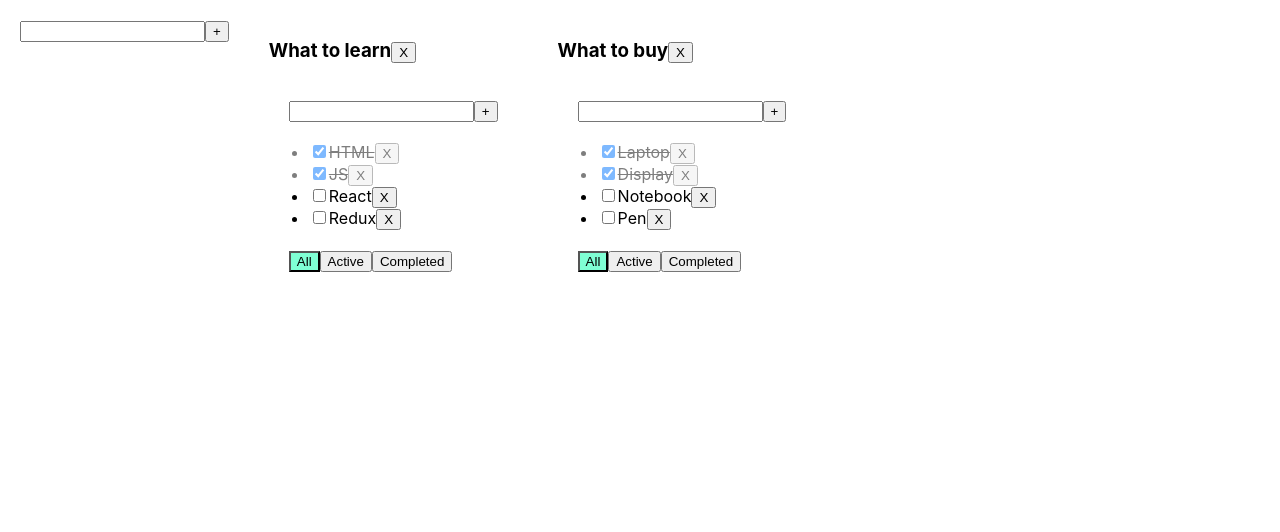
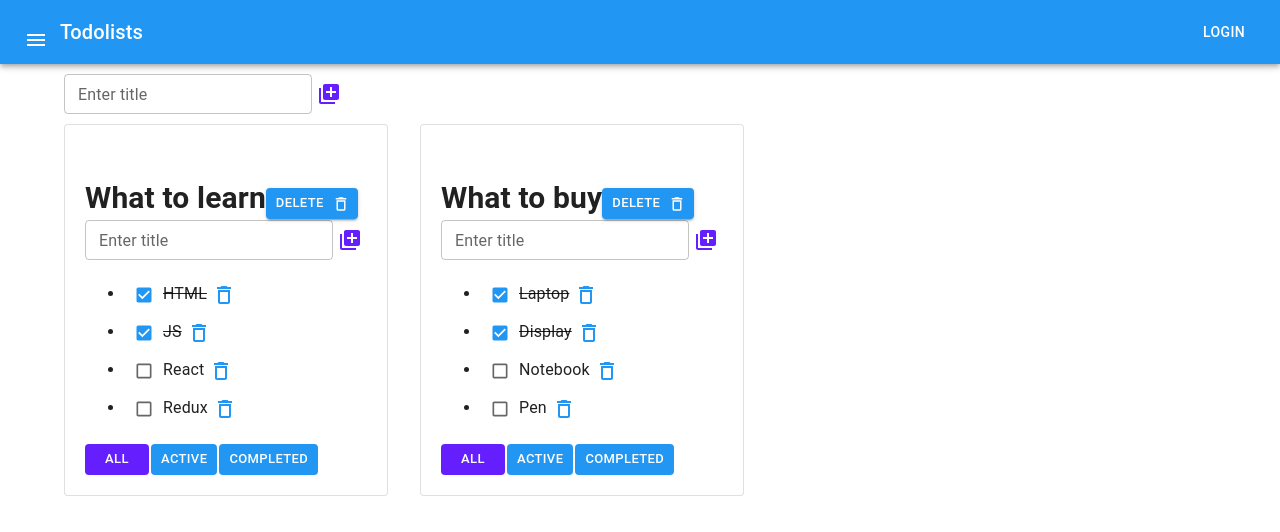
Before and after one commit to wrunika/my-todolist, a React (Create React App) app: page / in a window 1280 px wide. Shown: the top 532 px of the page. Built offline with nearby package versions, Linux system fonts and the light colour scheme.

Commit message:
feat: seventh lesson (add Material UI)

```diff
--- a/package.json
+++ b/package.json
@@ -3,6 +3,10 @@
   "version": "0.1.0",
   "private": true,
   "dependencies": {
+    "@emotion/react": "^11.10.6",
+    "@emotion/styled": "^11.10.6",
+    "@mui/icons-material": "^5.11.11",
+    "@mui/material": "^5.11.15",
     "@testing-library/jest-dom": "^5.14.1",
     "@testing-library/react": "^13.0.0",
     "@testing-library/user-event": "^13.2.1",
--- a/src/AddItemForm.tsx
+++ b/src/AddItemForm.tsx
@@ -1,7 +1,9 @@
 import React, {ChangeEvent, KeyboardEvent, useState} from 'react';
+import {IconButton, TextField} from "@mui/material";
+import LibraryAddIcon from '@mui/icons-material/LibraryAdd';
 
 export type AddItemFormPropsType = {
-    addNewForm: (newTitle: string)=>void
+    addNewForm: (newTitle: string) => void
 }
 export const AddItemForm = (props: AddItemFormPropsType) => {
     const [newTitle, setNewTitle] = useState('');
@@ -20,11 +22,25 @@ export const AddItemForm = (props: AddItemFormPropsType) => {
         e.key === 'Enter' && addNewFormHandler();
     }
 
-  return(
-      <div>
-          <input className={error ? 'error' : ''} value={newTitle} onChange={getInputValue} onKeyDown={onKeyDownHandler} />
-          <button onClick={addNewFormHandler}>+</button>
-          {error && <p className={'errorMessage'}>{errorMessage}</p>}
-      </div>
-  )
+    return (
+        <>
+            <div className={'addItemForm'}>
+                <TextField
+                    variant={'outlined'}
+                    size={'small'}
+                    value={newTitle}
+                    onChange={getInputValue}
+                    onKeyDown={onKeyDownHandler}
+                    label={'Enter title'}
+                    error={error}
+                    helperText={error && errorMessage}
+                />
+                <div>
+                    <IconButton onClick={addNewFormHandler} color={'secondary'} size={'small'}>
+                        <LibraryAddIcon/>
+                    </IconButton>
+                </div>
+            </div>
+        </>
+    )
 }
--- a/src/App.css
+++ b/src/App.css
@@ -1,13 +1,13 @@
-.App {
+/*.App {
   display: flex;
     flex-wrap: wrap;
 }
 
 .App div {
-    margin: 20px;
-}
+    margin: 2px;
+}*/
 
-.errorMessage {
+/*.errorMessage {
     color: red;
 }
 
@@ -17,13 +17,20 @@
 
 .filterButton {
     background-color: aquamarine;
-}
+}*/
 
 .isDone {
-    opacity: 0.5;
+    /*opacity: 0.5;*/
     text-decoration: line-through;
 }
 
 .tlTitle {
     display: inline-block;
+    font-size: 30px;
+    margin-bottom: 0;
 }
+
+.addItemForm {
+    display: flex;
+    align-items: center;
+}
--- a/src/App.tsx
+++ b/src/App.tsx
@@ -3,6 +3,8 @@ import './App.css';
 import {Todolist} from "./Todolist";
 import {v1} from "uuid";
 import {AddItemForm} from "./AddItemForm";
+import {AppBar, Button, Container, Grid, IconButton, Paper, Toolbar, Typography} from "@mui/material";
+import {Menu} from "@mui/icons-material";
 
 
 export type TaskType = {
@@ -85,14 +87,38 @@ function App() {
 
     return (
         <div className="App">
+            <AppBar position={'static'}>
+                <Toolbar>
+                    <IconButton
+                    size={'large'}
+                    edge={'start'}
+                    color={'inherit'}
+                    aria-label={'menu'}
+                    sx={{mt: 2}}
+                    >
+                        <Menu />
+                    </IconButton>
+                    <Typography variant={'h6'} component={'div'} sx={{flexGrow: 1}} >
+                        Todolists
+                    </Typography>
+                    <Button color={'inherit'}>Login</Button>
+                </Toolbar>
+            </AppBar>
+            <Container fixed>
+                <Grid sx={{p: '10px 0'}} container>
                     <AddItemForm addNewForm={addNewTodolist} />
+                </Grid>
+                <Grid container spacing={4}>
                     {todolists.map(tl => {
                     const filteredTasks: TaskType[] = tasks[tl.id].filter(t => tl.filterValue === 'Active'
                            ? !t.isDone
                           : tl.filterValue === 'Completed'
                               ? t.isDone : t);
 
-                return <Todolist key={tl.id}
+                     return (
+                         <Grid item>
+                            <Paper variant={'outlined'} sx={{p: '20px'}}>
+                                <Todolist key={tl.id}
                                            tListId={tl.id}
                                            title={tl.title}
                                            tasks={filteredTasks}
@@ -105,7 +131,12 @@ function App() {
                                            changeTodolistTitle={changeTodolistTitle}
                                            changeTaskTitle={changeTaskTitle}
                                 />
+                            </Paper>
+                         </Grid>
+                     )
                     })}
+                </Grid>
+            </Container>
         </div>
     );
 }
--- a/src/EditableSpan.tsx
+++ b/src/EditableSpan.tsx
@@ -1,4 +1,5 @@
 import React, {ChangeEvent, useState} from "react";
+import {TextField} from "@mui/material";
 
 export type EditableSpanType = {
     title: string
@@ -26,7 +27,5 @@ export const EditableSpan = (props: EditableSpanType) => {
 
   return !editMode
       ? <span onDoubleClick={activateEditMode}>{props.title}</span> :
-          <input value={inputValue} onChange={onChangeHandler} onBlur={activateViewMode} autoFocus />
-
-
+          <TextField sx={{width: '100px'}} variant={'standard'} value={inputValue} onChange={onChangeHandler} onBlur={activateViewMode} autoFocus />
 }
--- a/src/Todolist.tsx
+++ b/src/Todolist.tsx
@@ -2,6 +2,8 @@ import React, {ChangeEvent} from "react";
 import {FilterValueType, TaskType} from "./App";
 import {AddItemForm} from "./AddItemForm";
 import {EditableSpan} from "./EditableSpan";
+import {Button, Checkbox, IconButton} from "@mui/material";
+import DeleteOutlineIcon from '@mui/icons-material/DeleteOutline';
 
 
 type TodolistPropsType = {
@@ -19,9 +21,10 @@ type TodolistPropsType = {
 }
 export const Todolist = (props: TodolistPropsType) => {
 
-    const allButtonStyle = props.filterValue === 'All' ? 'filterButton' : '';
-    const activeButtonStyle = props.filterValue === 'Active' ? 'filterButton' : '';
-    const completedButtonStyle = props.filterValue === 'Completed' ? 'filterButton' : '';
+
+    const allButtonStyle = props.filterValue === 'All' ? 'secondary' : 'primary';
+    const activeButtonStyle = props.filterValue === 'Active' ? 'secondary' : 'primary';
+    const completedButtonStyle = props.filterValue === 'Completed' ? 'secondary' : 'primary';
     const onAllClickHandler = () => props.changeFilter(props.tListId, 'All');
     const onActiveClickHandler = () => props.changeFilter(props.tListId, 'Active');
     const onCompletedClickHandler = () => props.changeFilter(props.tListId, 'Completed');
@@ -45,7 +48,9 @@ export const Todolist = (props: TodolistPropsType) => {
             <h3 className={'tlTitle'}>
                 <EditableSpan title={props.title} changeTitle={changeTodolistTitle}/>
             </h3>
-            <button onClick={removeTodolistHandler}>X</button>
+            <Button variant="contained" endIcon={<DeleteOutlineIcon />} size={'small'} onClick={removeTodolistHandler}>
+                Delete
+            </Button>
 
             <AddItemForm addNewForm={addTaskHandler}/>
 
@@ -62,18 +67,20 @@ export const Todolist = (props: TodolistPropsType) => {
                     }
                     return (
                         <li key={t.id} className={t.isDone ? 'isDone' : ''}>
-                            <input type="checkbox" checked={t.isDone} onChange={onChangeStatusHandler}/>
+                            <Checkbox size={'small'} checked={t.isDone} onChange={onChangeStatusHandler}/>
                             <EditableSpan title={t.title} changeTitle={onChangeTaskTitle} />
-                            <button onClick={removeTaskHandler}>X</button>
+                            <IconButton onClick={removeTaskHandler} color={'primary'} size={'small'}>
+                                <DeleteOutlineIcon />
+                            </IconButton>
                         </li>
                     )
                 })}
 
             </ul>
             <div>
-                <button className={allButtonStyle} onClick={onAllClickHandler}>All</button>
-                <button className={activeButtonStyle} onClick={onActiveClickHandler}>Active</button>
-                <button className={completedButtonStyle} onClick={onCompletedClickHandler}>Completed</button>
+                <Button sx={{mr: '2px'}} variant={'contained'} color={allButtonStyle} size={'small'} disableElevation onClick={onAllClickHandler}>All</Button>
+                <Button sx={{mr: '2px'}} variant={'contained'} color={activeButtonStyle} size={'small'} disableElevation onClick={onActiveClickHandler}>Active</Button>
+                <Button variant={'contained'} color={completedButtonStyle} size={'small'} disableElevation onClick={onCompletedClickHandler}>Completed</Button>
             </div>
         </div>
     )
--- a/src/index.tsx
+++ b/src/index.tsx
@@ -3,14 +3,26 @@ import ReactDOM from 'react-dom/client';
 import './index.css';
 import App from './App';
 import reportWebVitals from './reportWebVitals';
+import { createTheme, ThemeProvider } from '@mui/material/styles';
+import {blue, deepPurple} from "@mui/material/colors";
+import {CssBaseline} from "@mui/material";
+
+const theme = createTheme({
+    palette: {
+        primary: blue,
+        secondary: deepPurple,
+        mode: 'light',
+    }
+})
 
 const root = ReactDOM.createRoot(
   document.getElementById('root') as HTMLElement
 );
 root.render(
-  <React.StrictMode>
+  <ThemeProvider theme={theme}>
+      <CssBaseline />
     <App />
-  </React.StrictMode>
+  </ThemeProvider>
 );
 
 // If you want to start measuring performance in your app, pass a function
```
Also changed, not shown: 1 other file (tests, documents, lock files or other folders). Lines whose indentation alone changed are shown as unchanged.
